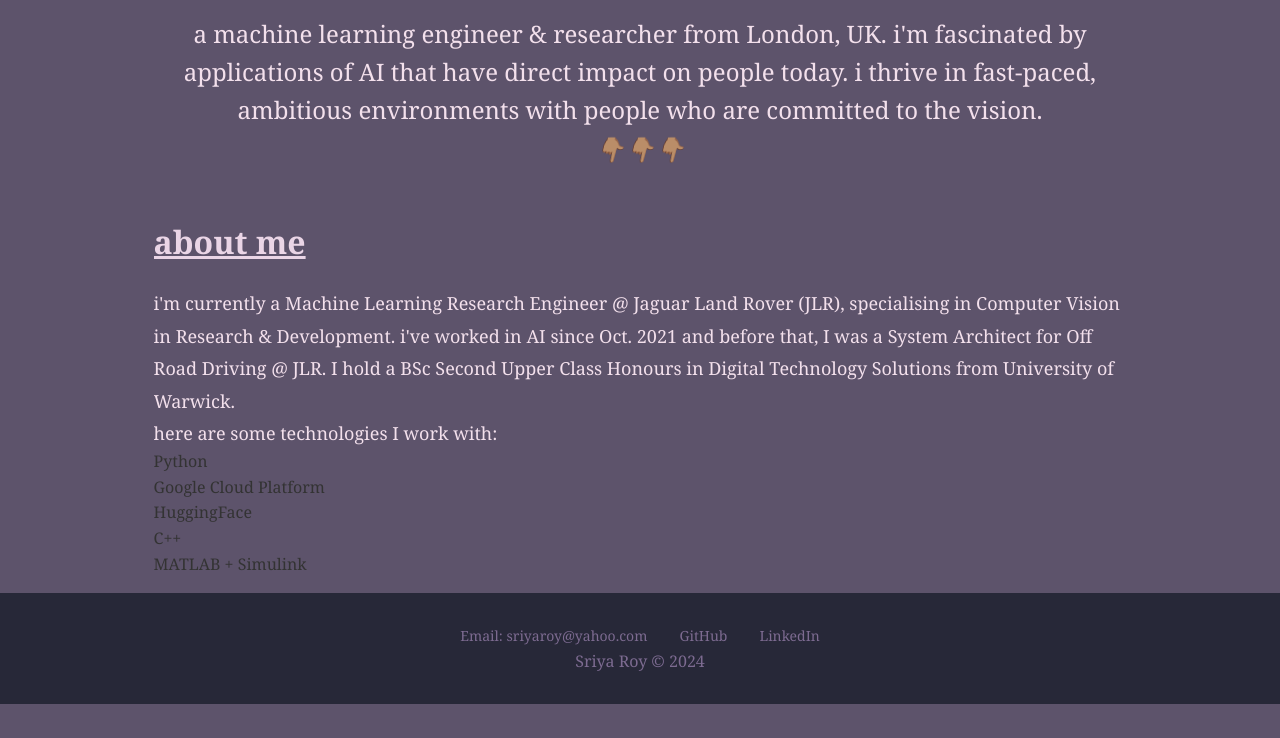
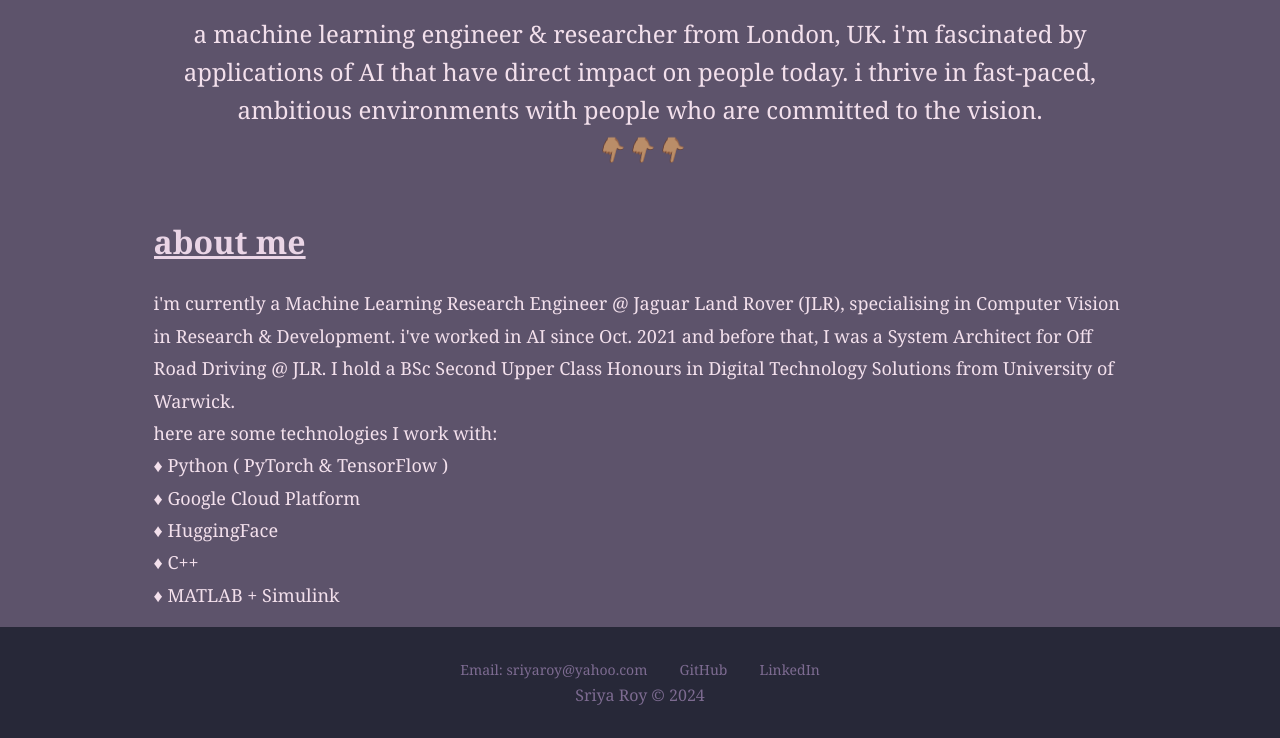
Before and after one commit to sriyaroy/sriyaroy.github.io, a plain HTML site: page index.html in a window 1280 px wide. Shown: the part 574-1312 px from the top of the page. Before the commit the page ends 1278 px from the top, so only its background shows below. Drawn offline with Linux system fonts and the light colour scheme.

Commit message:
adding about me section and technologies

```diff
--- a/index.html
+++ b/index.html
@@ -35,13 +35,14 @@
             <div>
                 <h2><u>about me</u></h2>
                 <p>i'm currently a Machine Learning Research Engineer @ Jaguar Land Rover (JLR), specialising in Computer Vision in Research & Development. i've worked in AI since Oct. 2021 and before that, I was a System Architect for Off Road Driving @ JLR. I hold a BSc Second Upper Class Honours in Digital Technology Solutions from University of Warwick.</p>
+                <p> </p>
                 <p>here are some technologies I work with: </p>
                 <ul>
-                    <li>Python</li>
-                    <li>Google Cloud Platform</li>
-                    <li>HuggingFace</li>
-                    <li>C++</li>
-                    <li>MATLAB + Simulink</li>
+                    <li>♦ Python &#40; PyTorch & TensorFlow &#41;</li>
+                    <li>♦ Google Cloud Platform</li>
+                    <li>♦ HuggingFace</li>
+                    <li>♦ C++</li>
+                    <li>♦ MATLAB + Simulink</li>
                 </ul>
             </div>
         </div>
--- a/styles.css
+++ b/styles.css
@@ -131,6 +131,13 @@ section {
     text-align: left;
 }
 
+.section-content ul li {
+    font-size: 18px;
+    line-height: 1.8;
+    color: #f3e0ec;
+    text-align: left;
+}
+
 #contact {
     justify-self: center;
 }
```
